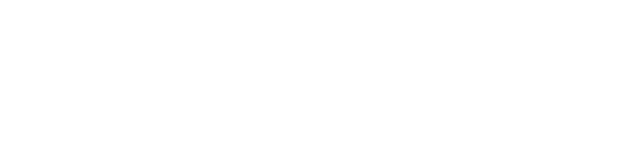
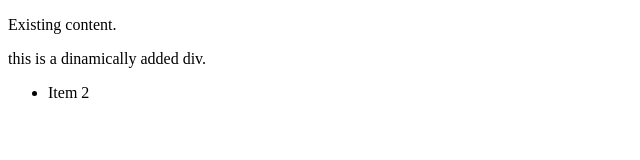
Before and after one commit to nickdalal911/Javascript, a plain HTML site: page 06_dom/basics_04.html in a window 1280 px wide. Shown: the whole page, without its empty margins (0-640 px from the left). Drawn offline with Linux system fonts and the light colour scheme.

Commit message:
basic_04

```diff
--- a/06_dom/basics_04.html
+++ b/06_dom/basics_04.html
@@ -6,13 +6,65 @@
     <title>Document</title>
 </head>
 <body>
+    <div id="container">
+    <p>Existing content.</p>
+    </div>
 
+
+    <ul id="my-list">
+    <li id="item1">Item 1</li>
+    <li id="item2">Item 2</li>
+    </ul>
 </body>
 <script>
+    // creating new elements
+
     const newParagraph = document.createElement('p')
     newParagraph.textContent = "I created a new element."
     newParagraph.style.color = "purple"
     console.log(newParagraph)
     console.log(newParagraph.textContent)
+
+    newParagraph.remove();
+
+
+
+    const newDiv = document.createElement('div')
+    // newDiv.innerHTML = "<p>Hi how are you</p>"
+    const paragraphElement = document.createElement('p')
+    paragraphElement.textContent = "Newly created element for apppend child."
+
+   // adding new element
+    newDiv.appendChild(paragraphElement)
+    console.log(newDiv.innerHTML)
+    console.log(newDiv.textContent)
+
+
+
+
+    // adding new elements
+
+    const container = document.querySelector("#container")
+    const newDivHello = document.createElement('div')
+    newDivHello.textContent = "this is a dinamically added div."
+
+    container.appendChild(newDivHello)
+    // console.log(container.innerHTML)
+    // console.log(container.textContent)
+    console.log(newDivHello.textContent)
+
+
+
+    // removing elements
+
+    const list = document.querySelector('#my-list')
+    const itemToRemove = document.querySelector('#item1')
+
+    list.removeChild(itemToRemove)
+
+
+
+
+
 </script>
 </html>
```
